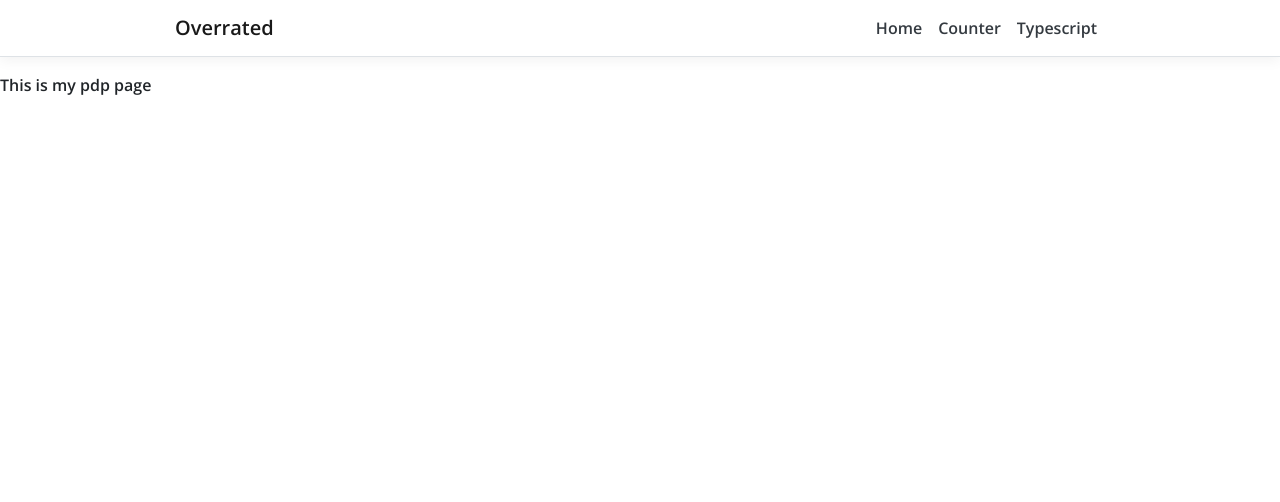
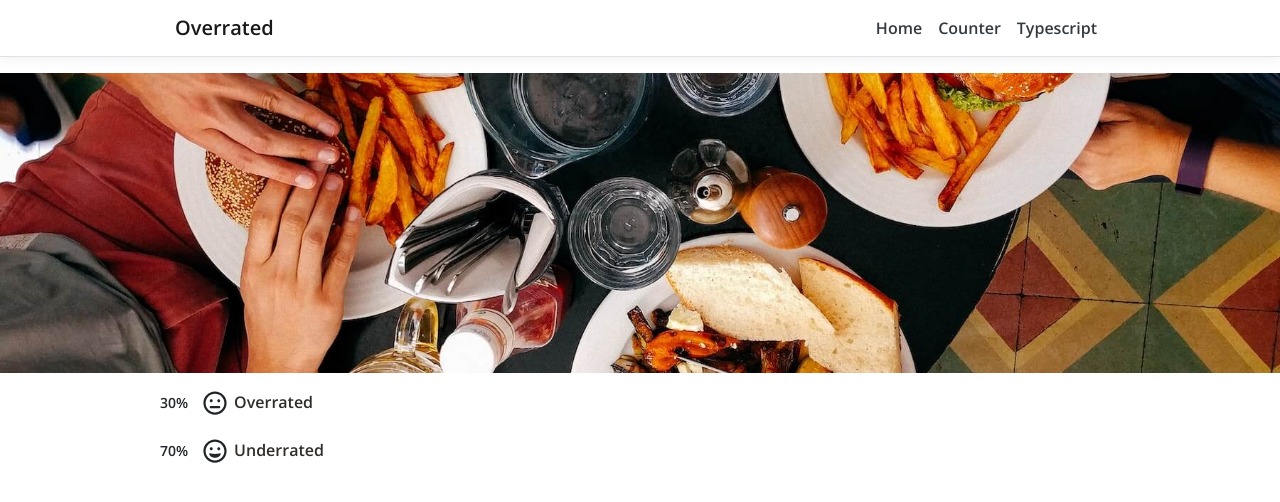
Before and after one commit to Hendrixm7/overrated, a React (Create React App) app in the folder ClientApp/: page /restaurant/1 in a window 1280 px wide. Shown: the top 502 px of the page. Built offline with nearby package versions, Linux system fonts and the light colour scheme; no server answers.

Commit message:
Add PDP Page

```diff
--- a/ClientApp/src/components/RestaurantCard.jsx
+++ b/ClientApp/src/components/RestaurantCard.jsx
@@ -18,17 +18,21 @@ export function RestaurantCard({ id, name, onClick }) {
           <div className="restaurant-rating">
             <div className="smiley-wrapper">
               <span>30%</span>
+
               <FontAwesomeIcon
                 icon={['far', 'meh']}
                 onClick={() => console.log('overrated-click')}
               />
+              <p className="rating-text">Overrated</p>
             </div>
             <div className="smiley-wrapper">
               <span>70%</span>
+
               <FontAwesomeIcon
                 icon={['far', 'grin']}
                 onClick={() => console.log('underrated-click')}
               />
+              <p className="rating-text">Underrated</p>
             </div>
           </div>
           <p className="latest-comment"> It's the worst.</p>
--- a/ClientApp/src/pages/PDP.jsx
+++ b/ClientApp/src/pages/PDP.jsx
@@ -1,5 +1,44 @@
-import React from 'react'
+import React, { useEffect, useState } from 'react'
+import axios from 'axios'
+import { FontAwesomeIcon } from '@fortawesome/react-fontawesome'
 
-export function PDP() {
-  return <p>This is my pdp page</p>
+export function PDP(props) {
+  const [restaurantResult, setRestaurantResult] = useState({})
+
+  useEffect(() => {
+    const id = props.match.params.id
+    axios
+      .get(`api/Restaurant/${id}`)
+      .then(response => setRestaurantResult(response.data))
+  }, [props.match.params.id])
+
+  return (
+    <div className="pdp-page">
+      <div className="hero-banner"></div>
+      <div className="body-content">
+        <h1 className="restaurant-name">{restaurantResult.name}</h1>
+        <div className="restaurant-rating">
+          <div className="smiley-wrapper">
+            <span>30%</span>
+
+            <FontAwesomeIcon
+              icon={['far', 'meh']}
+              onClick={() => console.log('overrated-click')}
+            />
+            <p className="rating-text">Overrated</p>
+          </div>
+          <div className="smiley-wrapper">
+            <span>70%</span>
+
+            <FontAwesomeIcon
+              icon={['far', 'grin']}
+              onClick={() => console.log('underrated-click')}
+            />
+            <p className="rating-text">Underrated</p>
+          </div>
+        </div>
+        <div className="feedback-container">{/* <FeedbackItem /> */}</div>
+      </div>
+    </div>
+  )
 }
--- /dev/null
+++ b/ClientApp/src/styles/components/_pdp.scss
@@ -0,0 +1,44 @@
+.pdp-page {
+  .hero-banner {
+    background-image: url('../../assets/images/pdp-hero.jpg');
+    height: 100%;
+    background-position: center;
+    background-repeat: no-repeat;
+    background-size: cover;
+    border-radius: 0;
+
+    padding: 75px 0;
+
+    @include media-breakpoint-up(sm) {
+      padding: 150px 0;
+    }
+  }
+  .body-content {
+    max-width: 960px;
+    margin: 0 auto;
+    .restaurant-name {
+      text-transform: capitalize;
+    }
+    .restaurant-rating {
+      .smiley-wrapper {
+        display: flex;
+        align-items: center;
+        margin-bottom: 5px;
+
+        span {
+          margin-right: 15px;
+          font-size: 14px;
+        }
+        svg {
+          font-size: 24px;
+        }
+      }
+      .rating-text {
+        margin-left: 7px;
+        margin-top: 9px;
+        margin-bottom: 10px;
+        color: #2e2d2b;
+      }
+    }
+  }
+}
--- a/ClientApp/src/styles/components/_srp.scss
+++ b/ClientApp/src/styles/components/_srp.scss
@@ -3,9 +3,15 @@
     list-style: none;
     font-size: medium;
     font-family: 'Open Sans', sans-serif;
+    padding: 0 30px;
 
     .restaurant-card {
       margin: 24px 0px;
+      transition: box-shadow 0.3s;
+      &:hover {
+        box-shadow: 0 0 10px rgba(0, 0, 0, 0.1);
+      }
+
       .restaurant-card-container {
         padding: 24px;
         border: 1px solid #eee;
@@ -38,7 +44,14 @@
               }
               svg {
                 font-size: 24px;
+                color: #724cf9;
               }
+            }
+            .rating-text {
+              margin-left: 7px;
+              margin-top: 9px;
+              margin-bottom: 10px;
+              color: #2e2d2b;
             }
           }
           .latest-comment {
--- a/ClientApp/src/styles/main.scss
+++ b/ClientApp/src/styles/main.scss
@@ -4,3 +4,4 @@
 @import 'components/global';
 @import 'components/home';
 @import 'components/srp';
+@import 'components/pdp';
```
Also changed, not shown: ClientApp/src/assets/images/pdp-hero.jpg (added).
